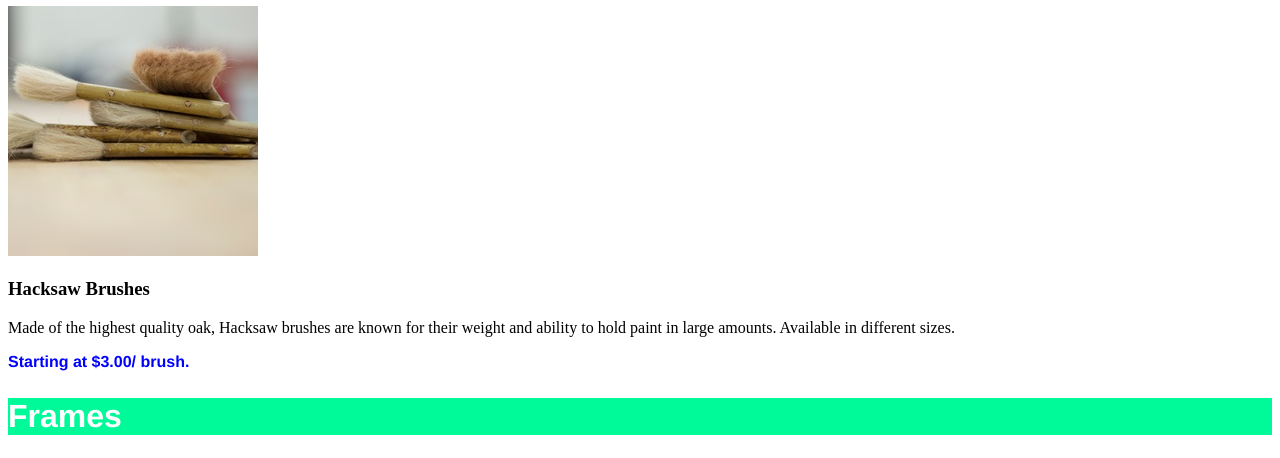
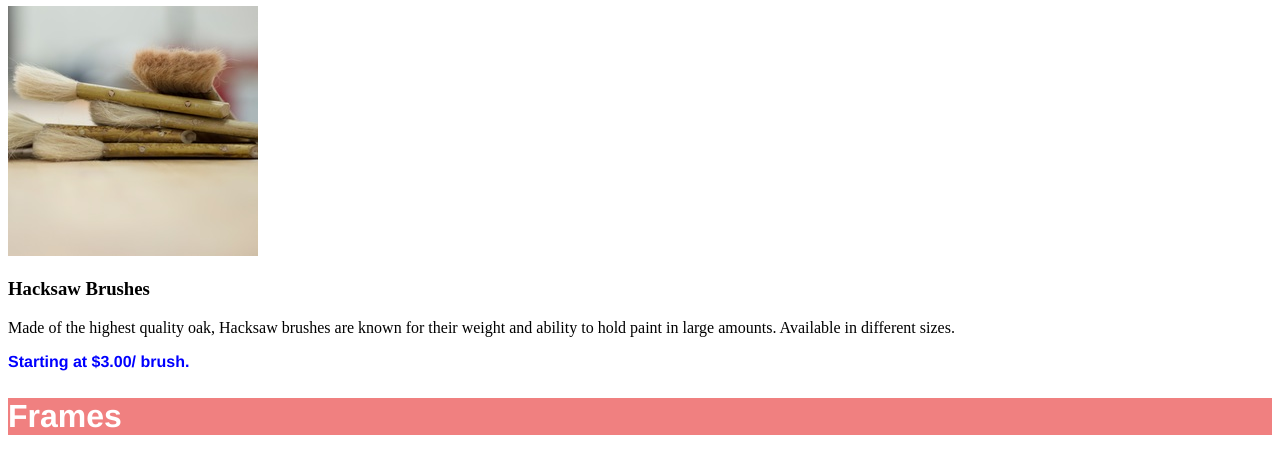
Before and after one commit to luigiramirez/prj-rev-bwfs-dasmoto, a plain HTML site: page Dasmoto's Art & Crafts/index.html in a window 1280 px wide. Shown: the part 339-797 px from the top of the page. Drawn offline with Linux system fonts and the light colour scheme.

Commit message:
Codecademy generated from the project submission page.

```diff
--- a/Dasmoto's Art & Crafts/resources/style.css
+++ b/Dasmoto's Art & Crafts/resources/style.css
@@ -20,4 +20,6 @@ h1{background-image:("./resources/images/background.jpeg");
   font-weight: bold;
   color: blue;
 }
-h2 #frames{background-color: lightcoral;}
+#frames{background-color: lightcoral;}
+
+#paint{background-color: skyblue;}
```
